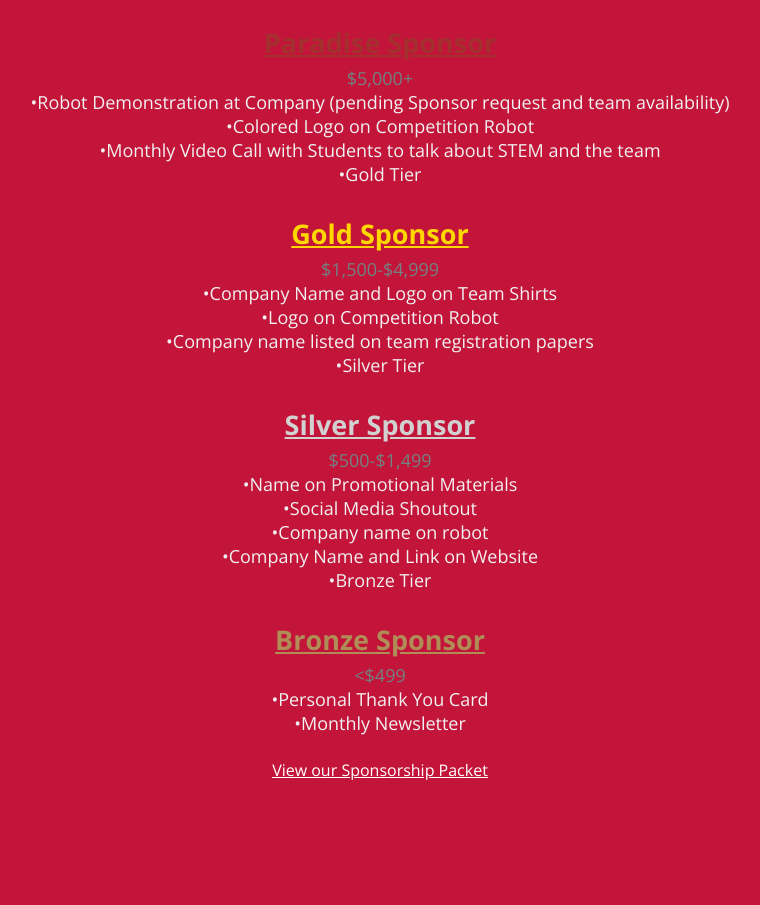
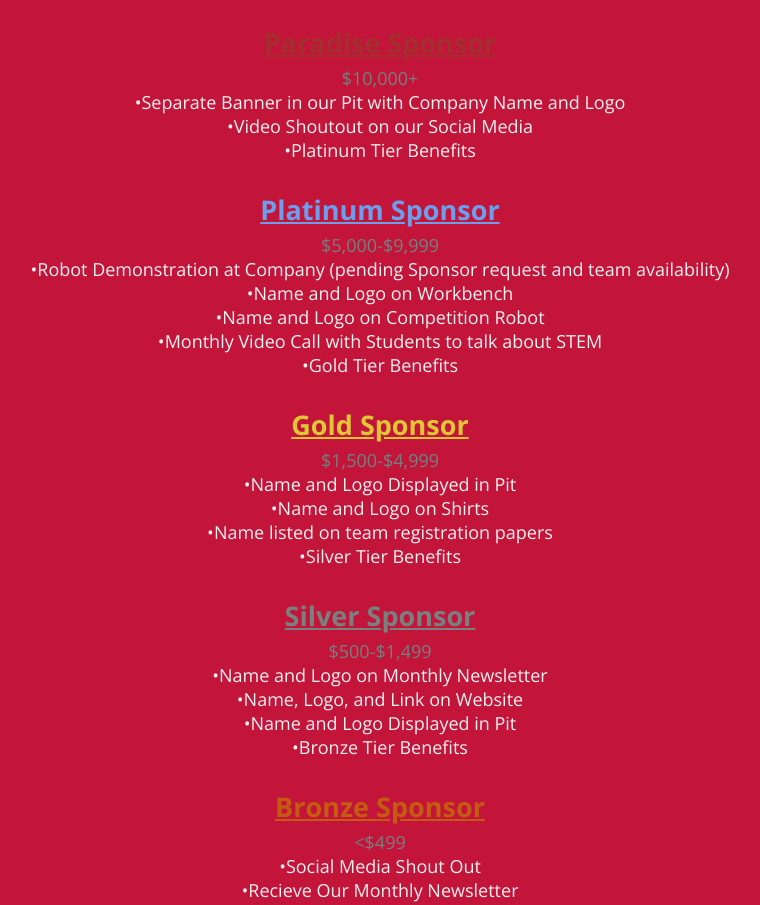
Before and after one commit to TeamParadise/Team_Website, a plain HTML site: page Pages/Sponsors.html in a window 1280 px wide. Shown: the part 954-1859 px from the top of the page, without its empty margins (260-1020 px from the left). Before the commit the page ends 1743 px from the top, so only its background shows below. Drawn offline with Linux system fonts and the light colour scheme.

Commit message:
Update Sponsors.html

```diff
--- a/Pages/Sponsors.html
+++ b/Pages/Sponsors.html
@@ -31,42 +31,51 @@
       <div>
         <!-- Paradise Sponsor -->
         <h2 style="color:rgb(163,47,47); text-decoration: underline;">Paradise Sponsor</h2>
-        <div class="sponsor-amount">$5,000+</div>
+        <div class="sponsor-amount">$10,000+</div>
+
+            <div class="sponsor-detail">•Separate Banner in our Pit with Company Name and Logo</div>
+            <div class="sponsor-detail">•Video Shoutout on our Social Media</div>
+            <div class="sponsor-detail">•Platinum Tier Benefits</div>
+      </div>
+      <br>
+      <div>
+        <!-- Platinum Sponsor -->
+        <h2 style="color: #6d9eeb; text-decoration: underline;">Platinum Sponsor</h2>
+        <div class="sponsor-amount">$5,000-$9,999</div>
 
             <div class="sponsor-detail">•Robot Demonstration at Company (pending Sponsor request and team availability)</div>
-            <div class="sponsor-detail">•Colored Logo on Competition Robot</div>
-            <div class="sponsor-detail">•Monthly Video Call with Students to talk about STEM and the team</div>
-            <div class="sponsor-detail">•Gold Tier</div>
-
+            <div class="sponsor-detail">•Name and Logo on Workbench</div>
+            <div class="sponsor-detail">•Name and Logo on Competition Robot</div>
+            <div class="sponsor-detail">•Monthly Video Call with Students to talk about STEM</div>
+            <div class="sponsor-detail">•Gold Tier Benefits</div>
       </div>
       <br>
       <div>
         <!-- Gold Sponsor -->
-        <h2 style="color:rgb(255, 215, 0); text-decoration: underline;">Gold Sponsor</h2>
+        <h2 style="color: #e0c635; text-decoration: underline;">Gold Sponsor</h2>
         <div class="sponsor-amount">$1,500-$4,999</div>
-          <div class="sponsor-detail">•Company Name and Logo on Team Shirts</div>
-          <div class="sponsor-detail">•Logo on Competition Robot</div>
-          <div class="sponsor-detail">•Company name listed on team registration papers</div>
-          <div class="sponsor-detail">•Silver Tier</div>
+          <div class="sponsor-detail">•Name and Logo Displayed in Pit</div>
+          <div class="sponsor-detail">•Name and Logo on Shirts</div>
+          <div class="sponsor-detail">•Name listed on team registration papers</div>
+          <div class="sponsor-detail">•Silver Tier Benefits</div>
       </div>
       <br>
       <div>
         <!-- Silver Sponsor -->
-        <h2 style="color:rgb(209, 209, 209); text-decoration: underline;">Silver Sponsor</h2>
+        <h2 style="color: #798180; text-decoration: underline;">Silver Sponsor</h2>
         <div class="sponsor-amount">$500-$1,499</div>
-          <div class="sponsor-detail">•Name on Promotional Materials</div>
-          <div class="sponsor-detail">•Social Media Shoutout</div>
-          <div class="sponsor-detail">•Company name on robot</div>
-          <div class="sponsor-detail">•Company Name and Link on Website</div>
-          <div class="sponsor-detail">•Bronze Tier</div>
+          <div class="sponsor-detail">•Name and Logo on Monthly Newsletter</div>
+          <div class="sponsor-detail">•Name, Logo, and Link on Website</div>
+        <div class="sponsor-detail">•Name and Logo Displayed in Pit</div>
+          <div class="sponsor-detail">•Bronze Tier Benefits</div>
       </div>
       <br>
       <div>
         <!-- Bronze Sponsor -->
-        <h2 style="color:#b08d57; text-decoration: underline;">Bronze Sponsor</h2>
+        <h2 style="color:#c55a11; text-decoration: underline;">Bronze Sponsor</h2>
         <div class="sponsor-amount"><$499</div>
-          <div class="sponsor-detail">•Personal Thank You Card</div>
-          <div class="sponsor-detail">•Monthly Newsletter</div>
+          <div class="sponsor-detail">•Social Media Shout Out</div>
+          <div class="sponsor-detail">•Recieve Our Monthly Newsletter</div>
       </div>
       <br>
     </div>
```
